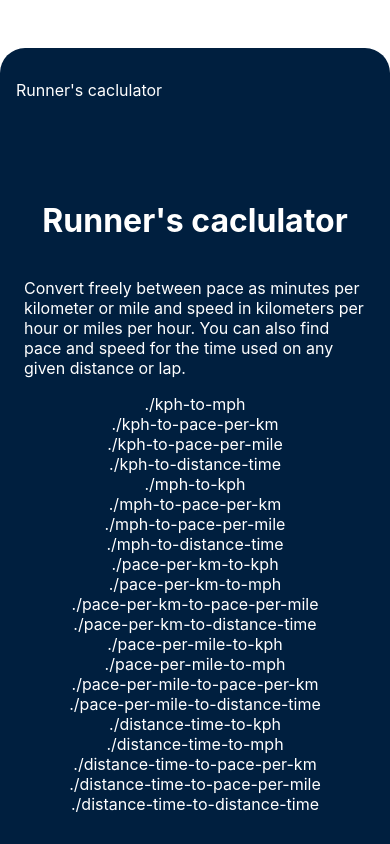
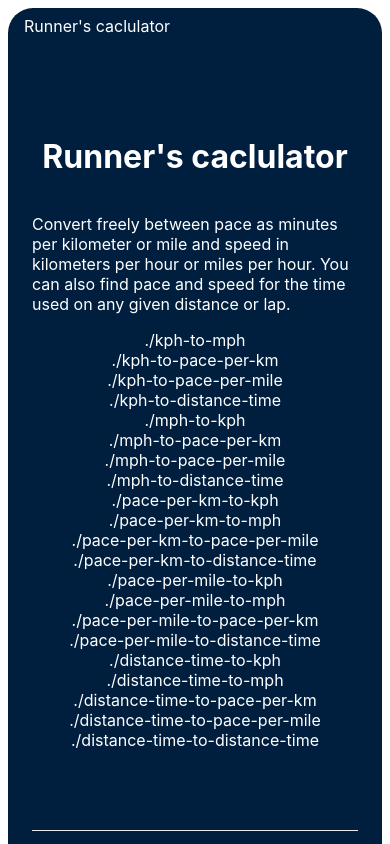
Before and after one commit to poperor/runners-calculator, a Next.js app: page / in a window 390 px wide. Shown: the top 844 px of the page. Built offline with nearby package versions, Linux system fonts and the light colour scheme.

Commit message:
some layout adjustments

```diff
--- a/components/layout/layout.module.css
+++ b/components/layout/layout.module.css
@@ -1,17 +1,18 @@
 .container {
   max-width: 36rem;
   padding: 0 1rem;
-  margin: 3rem auto 6rem;
+  margin: 1rem auto 2rem;
   background-color: #001f3f;
   color: white;
   border-radius: 25px;
-  padding-top: 4rem;
+  padding-top: 1rem;
   padding-bottom: 6rem;
 }
 
 @media only screen and (max-width: 480px) {
   .container {
-    padding-top: 2rem;
+    padding-top: 0.5rem;
     padding-bottom: 4rem;
+    margin: 0.5rem 0.5rem 1rem 0.5rem;
   }
 }
```
